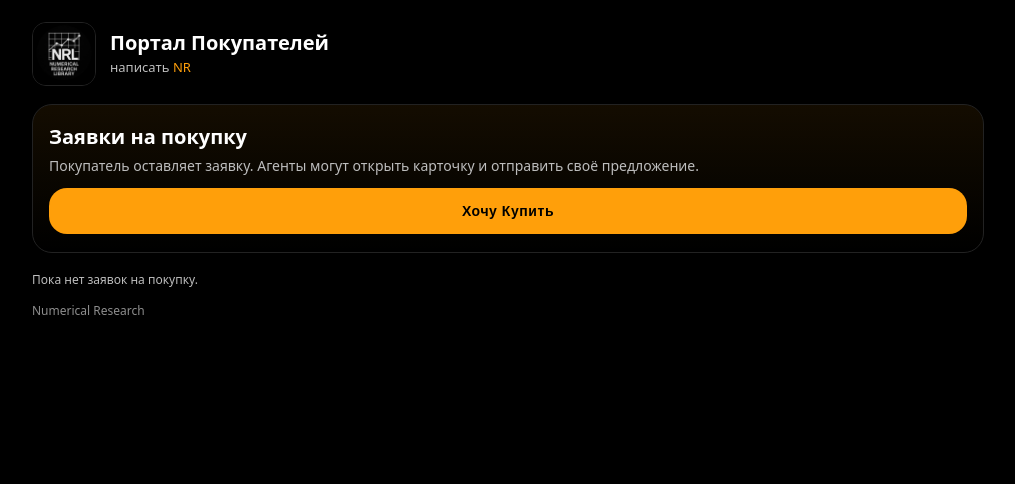
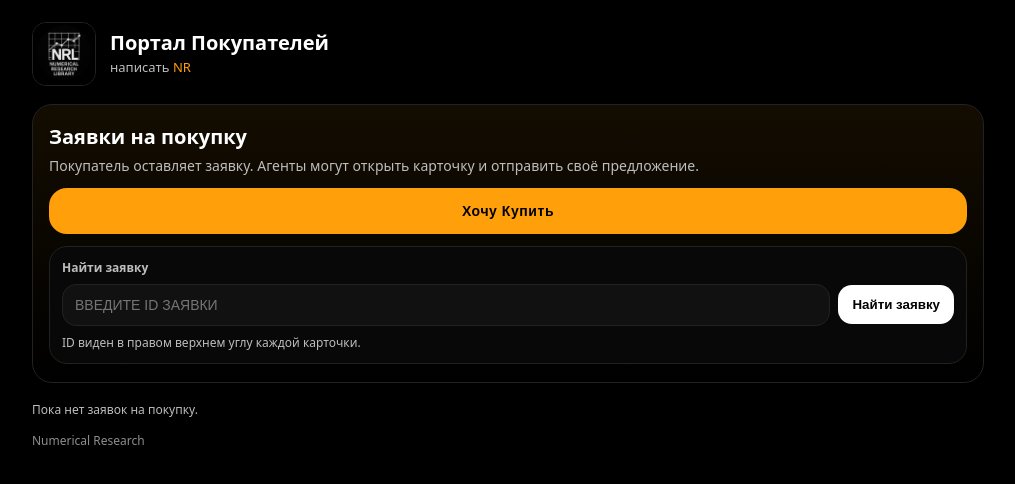
Before and after one commit to DIF-dk2024/nr-portal, a Flask app: page / in a window 1280 px wide. Shown: the top 484 px of the page, without its empty margins (132-1147 px from the left). Run offline with Flask 3, Linux system fonts and the light colour scheme.

Commit message:
Add files via upload

```diff
--- a/app.py
+++ b/app.py
@@ -644,8 +644,12 @@ def _thumb_url(sid: str, kind: str, photos: list[str]) -> str:
     return "/static/logo.jpeg"
 
 
-def _load_submissions(limit: int = 200) -> list[dict]:
-    """Newer-first list for public page."""
+def _load_submissions(limit: int = 200, highlight_id: str = "") -> list[dict]:
+    """Newer-first list for public page.
+
+    If highlight_id is provided and exists, move that card to the first position
+    while keeping the rest of the list in normal newest-first order.
+    """
     if not SUBMISSIONS_CSV.exists():
         return []
 
@@ -683,6 +687,13 @@ def _load_submissions(limit: int = 200) -> list[dict]:
 
     # newest first: created_utc is ISO, so lexicographic sort works
     items.sort(key=lambda x: x.get("created_utc", ""), reverse=True)
+
+    highlight = (highlight_id or "").strip().upper()
+    if highlight:
+        exact = [x for x in items if (x.get("id") or "").strip().upper() == highlight]
+        rest = [x for x in items if (x.get("id") or "").strip().upper() != highlight]
+        items = exact + rest
+
     return items[:limit]
 
 
@@ -692,11 +703,22 @@ def _load_submissions(limit: int = 200) -> list[dict]:
 
 @app.get("/")
 def index():
-    submissions = _load_submissions(limit=int(os.environ.get("MAX_LISTINGS", "200")))
+    find_id = (request.args.get("find_id") or "").strip().upper()
+    submissions = _load_submissions(
+        limit=int(os.environ.get("MAX_LISTINGS", "200")),
+        highlight_id=find_id,
+    )
 
     unlocked = set(session.get("unlocked_cards", []) or [])
+    found_id = False
     for s in submissions:
         sid = s.get("id")
+        if find_id and sid and sid.upper() == find_id:
+            found_id = True
+            s["highlighted"] = True
+        else:
+            s["highlighted"] = False
+
         s["unlocked"] = bool(sid and sid in unlocked)
 
         # Если карточка защищена паролем и ещё не разблокирована —
@@ -704,7 +726,13 @@ def index():
         if (s.get("password") or "").strip() and not s["unlocked"]:
             s["thumb_url"] = "/static/locked_thumb.svg"
 
-    return render_template("index.html", submissions=submissions, agent_profile=_read_agent_profile())
+    return render_template(
+        "index.html",
+        submissions=submissions,
+        agent_profile=_read_agent_profile(),
+        find_id=find_id,
+        found_id=found_id,
+    )
 
 
 @app.post("/submit")
--- a/templates/index.html
+++ b/templates/index.html
@@ -33,6 +33,16 @@
     .btnrow{display:flex;gap:10px;margin:12px 0 0;}
     .btn{width:100%;border:1px solid var(--border);border-radius:18px;padding:14px 16px;font-weight:900;letter-spacing:0.04em;font-size:14px;cursor:pointer;background:#111;color:#fff;}
     .btn.primary{background:var(--accent);color:#000;border-color:transparent;}
+    .find-box{margin-top:12px;background:#080808;border:1px solid var(--border);border-radius:18px;padding:12px;}
+    .find-title{font-size:12px;color:var(--muted);margin:0 0 8px;font-weight:800;}
+    .find-form{display:grid;grid-template-columns:1fr auto;gap:8px;align-items:center;}
+    .find-form input{width:100%;padding:12px;border-radius:14px;border:1px solid var(--border);background:var(--card2);color:var(--text);outline:none;font-size:14px;text-transform:uppercase;}
+    .find-form button{border:0;border-radius:14px;padding:12px 14px;font-weight:900;background:#fff;color:#000;cursor:pointer;white-space:nowrap;}
+    .find-note{margin-top:8px;color:var(--muted);font-size:12px;}
+    .find-note.ok{color:#ffd9a1;}
+    .find-note.bad{color:#ffb4a8;}
+    .card-item.highlighted{border-color:rgba(255,159,10,.9);box-shadow:0 0 0 1px rgba(255,159,10,.35), 0 0 28px rgba(255,159,10,.14);}
+    @media(max-width:560px){.find-form{grid-template-columns:1fr}.find-form button{width:100%;}}
 
     .form-card{margin-top:14px;background:var(--card);border:1px solid var(--border);border-radius:20px;padding:16px;display:none;}
     .form-card.show{display:block}
@@ -100,6 +110,22 @@
       <div class="btnrow">
         <button class="btn primary" type="button" id="showBuyForm">Хочу Купить</button>
       </div>
+      <div class="find-box" aria-label="Найти заявку по ID">
+        <div class="find-title">Найти заявку</div>
+        <form class="find-form" method="get" action="/">
+          <input name="find_id" value="{{ find_id or '' }}" maxlength="20" placeholder="Введите ID заявки" autocomplete="off" />
+          <button type="submit">Найти заявку</button>
+        </form>
+        {% if find_id %}
+          {% if found_id %}
+            <div class="find-note ok">Заявка {{ find_id }} поднята на первое место.</div>
+          {% else %}
+            <div class="find-note bad">Заявка {{ find_id }} не найдена. Проверьте ID.</div>
+          {% endif %}
+        {% else %}
+          <div class="find-note">ID виден в правом верхнем углу каждой карточки.</div>
+        {% endif %}
+      </div>
     </div>
 
     {% with messages = get_flashed_messages() %}
@@ -140,7 +166,7 @@
       {% if submissions and submissions|length %}
         <div class="cards">
           {% for s in submissions %}
-            <div id="card-{{ s.id }}" class="card-item" role="button" tabindex="0" aria-expanded="false">
+            <div id="card-{{ s.id }}" class="card-item{% if s.highlighted %} highlighted open{% endif %}" role="button" tabindex="0" aria-expanded="{% if s.highlighted %}true{% else %}false{% endif %}">
               <div class="meta2">
                 <div class="row1">
                   {% if s.price_tenge %}<div class="price">{{ s.price_tenge|format_price }}{% if s.price_tenge|is_numeric %} ₸{% endif %}</div>{% endif %}
@@ -257,6 +283,11 @@
     if (hashCard && hashCard.classList.contains('card-item')) {
       hashCard.classList.add('open');
       hashCard.setAttribute('aria-expanded', 'true');
+    } else {
+      const highlightedCard = document.querySelector('.card-item.highlighted');
+      if (highlightedCard) {
+        highlightedCard.scrollIntoView({behavior: 'smooth', block: 'start'});
+      }
     }
 
     document.querySelectorAll('.card-item').forEach(card => {
```
